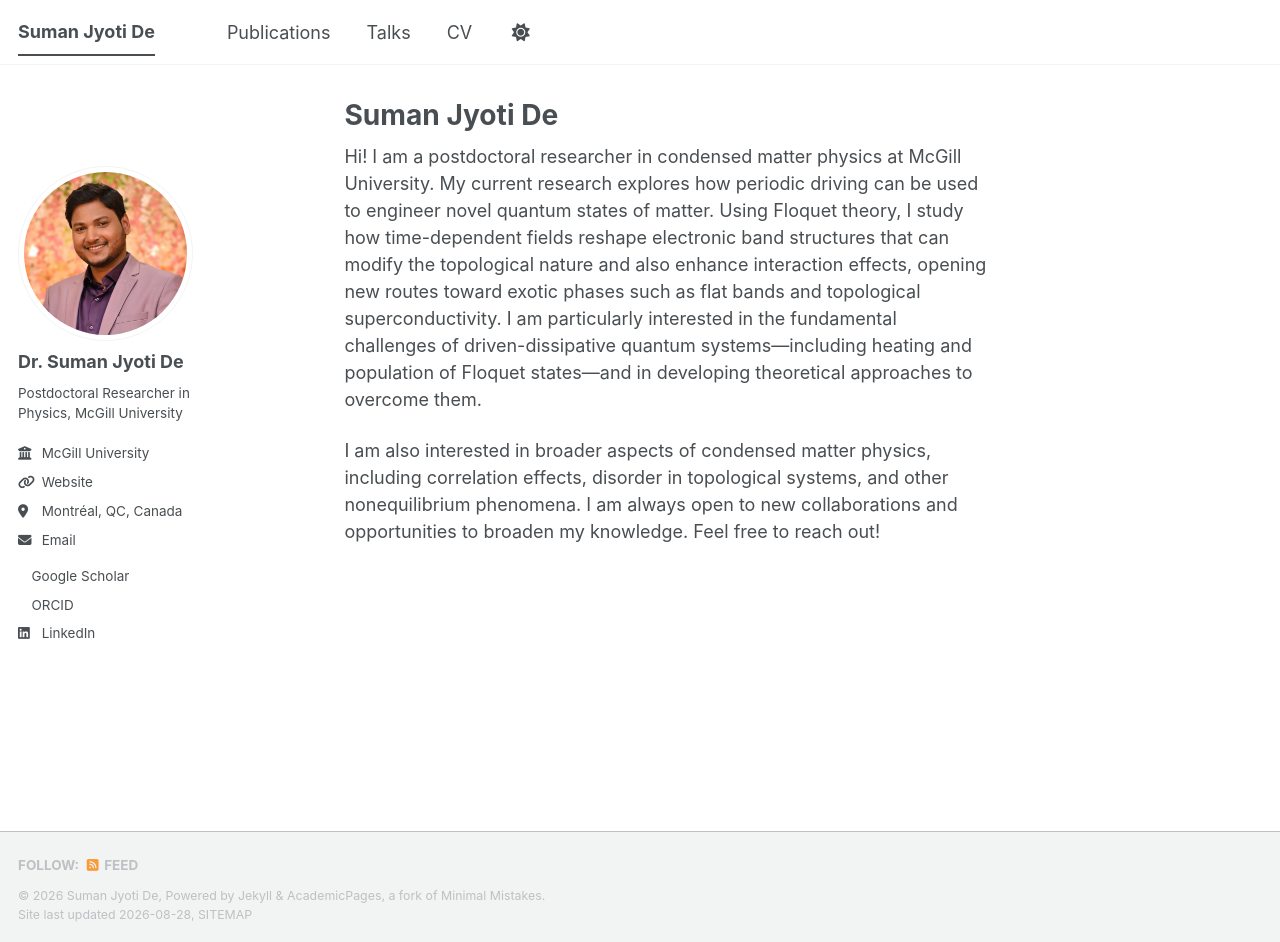
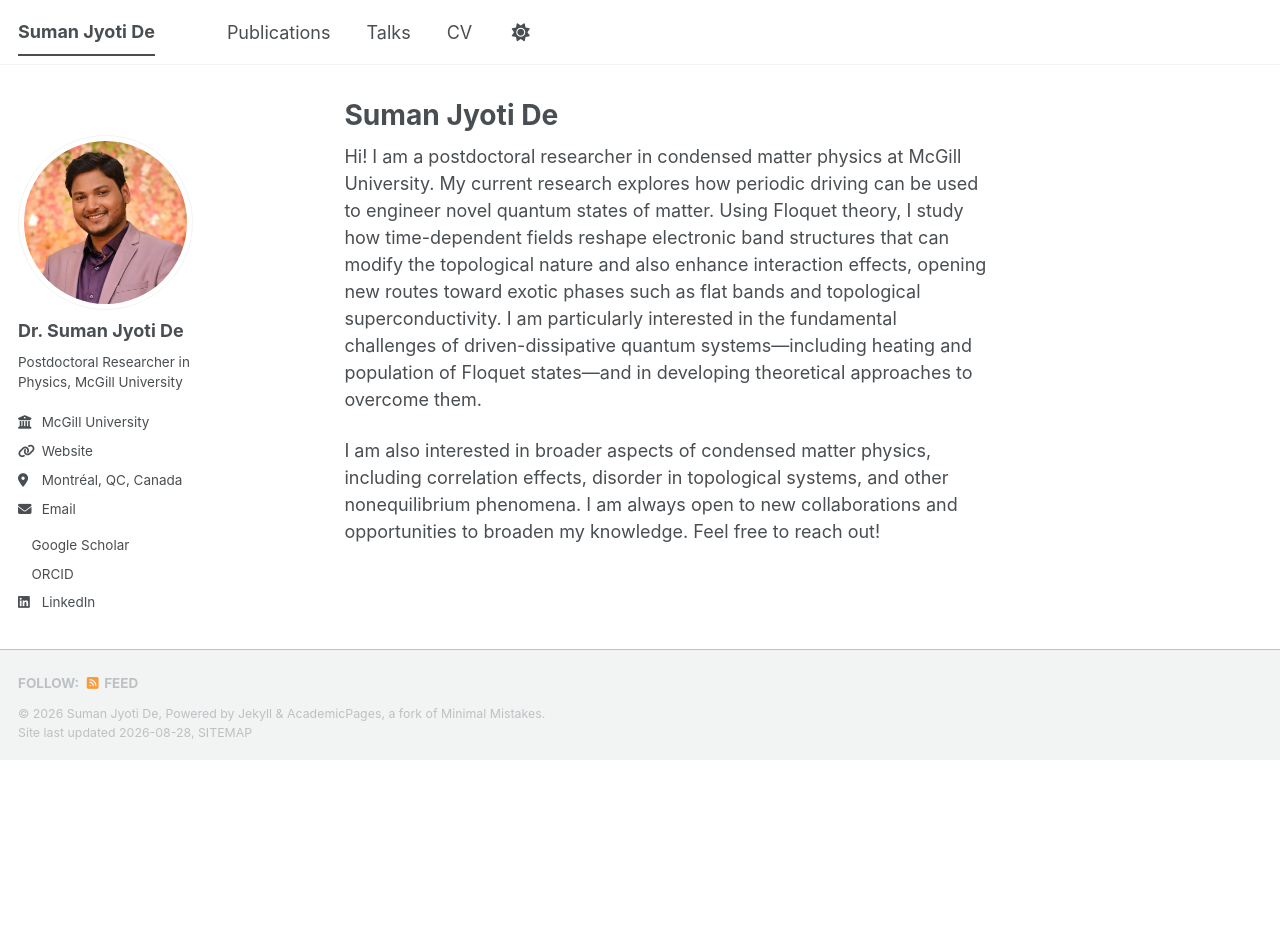
Before and after one commit to sjdphysics/sjdphysics.github.io, a Jekyll site: the page built from _pages/about.md, in a window 1280 px wide and 942 px high. Built offline with Jekyll 4.4.1, drawn with Linux system fonts in a browser that asks for light colours; a style sheet for code colours, icons or effects is not loaded.

Commit message:
Updated sidebar

```diff
--- a/_sass/layout/_sidebar.scss
+++ b/_sass/layout/_sidebar.scss
@@ -18,15 +18,16 @@
   }
 
   @media screen and (min-width: $sidebar-screen-min-width) {
-    position: sticky;
+    position: fixed;
     top: $masthead-height;
-    bottom: auto;
+    bottom: 0;
+    height: auto;
 
-    max-height: calc(100vh - #{$masthead-height});
     overflow-y: auto;
     overflow-x: hidden;
+    box-sizing: border-box;
 
-    box-sizing: border-box;
+    padding-top: 0;
     padding-bottom: 3rem;
   }
 
```
